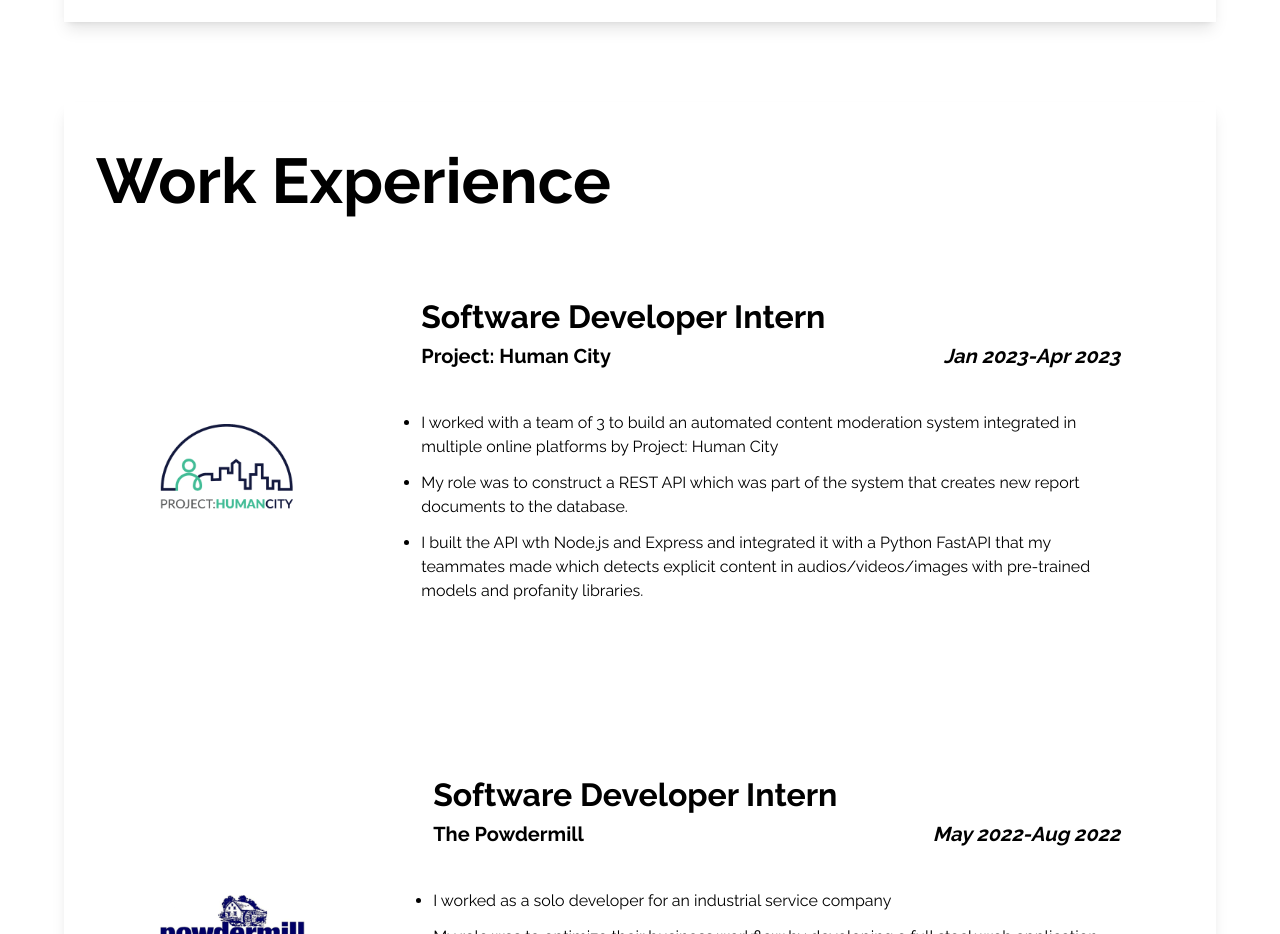
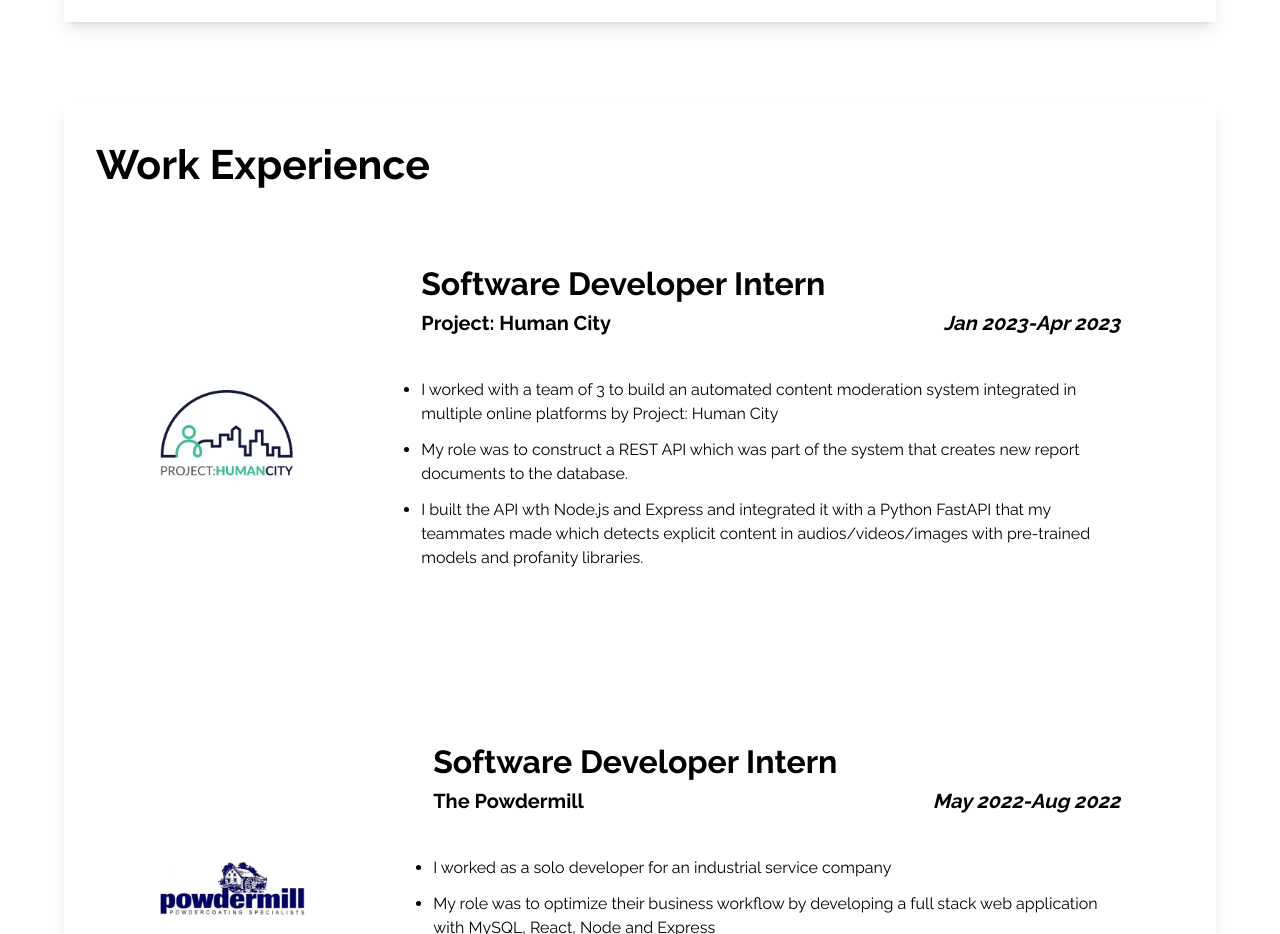
Before and after one commit to philiponions/portfolio, a Next.js app: page / in a window 1280 px wide. Shown: the part 2740-3674 px from the top of the page. Built offline with nearby package versions, Linux system fonts and the light colour scheme.

Commit message:
Change title sizing

```diff
--- a/src/pages/home.js
+++ b/src/pages/home.js
@@ -123,7 +123,7 @@ export default function Home() {
                     </Section>
                     <Section>
                         <div class="shadow-lg pt-8 px-8 my-10">
-                            <h1 class="text-3xl font-extrabold text-center lg:text-left">
+                            <h1 class="text-2xl font-bold text-center lg:text-left">
                             Work Experience
                             </h1>
                             <div className={raleway.className}>
```
